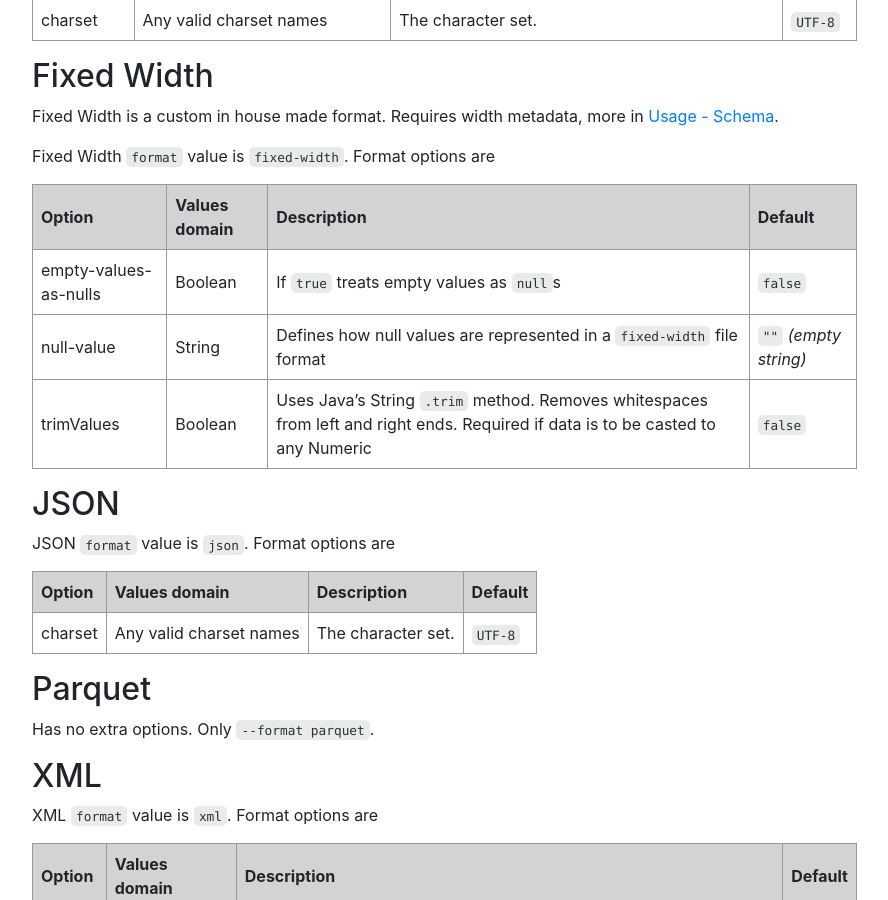
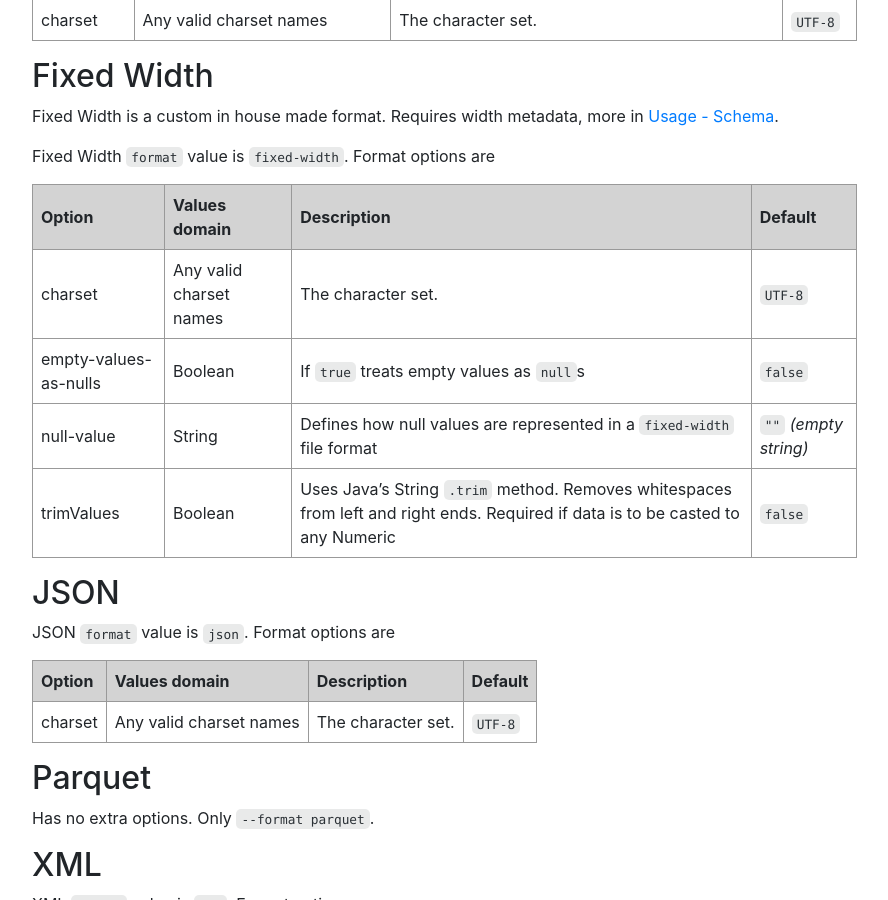
Before and after one commit to AbsaOSS/enceladus, a Jekyll site: the page built from _docs/2.0.0/usage/standardization-formats.md, in a window 1280 px wide and 900 px high, scrolled down 1433 px. Shown: the whole window, without its empty margins (338-1226 px from the left). Built offline with Jekyll 4.4.1, drawn with Linux system fonts in a browser that asks for light colours; nearby versions of some CDN libraries.

Commit message:
1492: Add release notes for v2.12.0 * fixedWidth charset

```diff
--- a/_docs/2.0.0/usage/standardization-formats.md
+++ b/_docs/2.0.0/usage/standardization-formats.md
@@ -57,6 +57,7 @@ Fixed Width `format` value is `fixed-width`. Format options are
 
 | Option | Values domain | Description | Default |
 |---|---|---|---|
+| charset | Any valid charset names | The character set. | `UTF-8` |
 | empty-values-as-nulls | Boolean | If `true` treats empty values as `null`s | `false` |
 | null-value | String | Defines how null values are represented in a `fixed-width` file format | `""` _(empty string)_ |
 | trimValues | Boolean | Uses Java's String `.trim`  method. Removes whitespaces from left and right ends. Required if data is to be casted to any Numeric | `false` |
```
